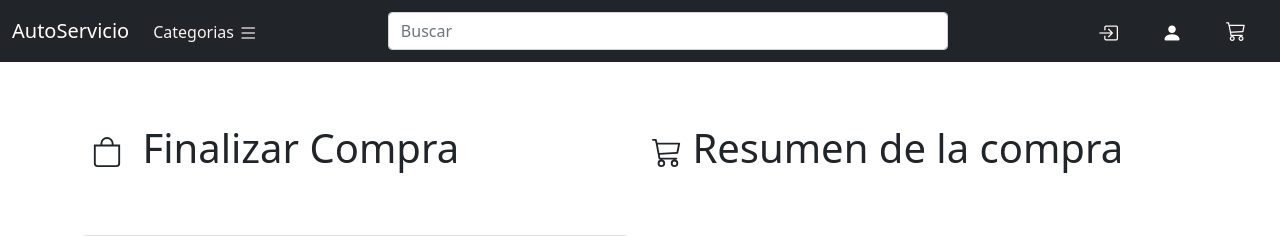
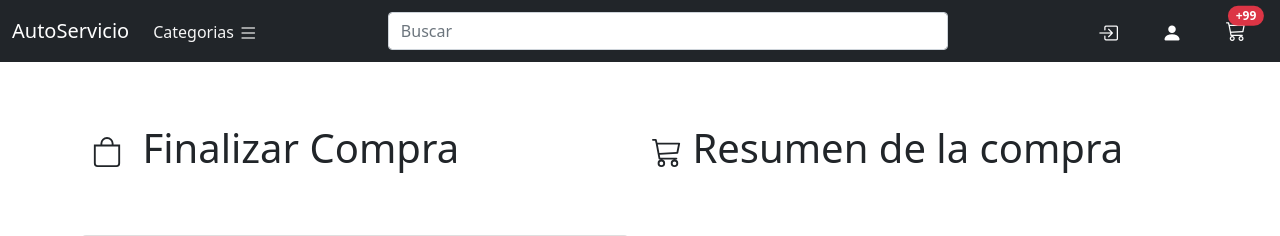
Before and after one commit to TortillaDePapa/Proyecto, a PHP site: page /Tarjeta.php in a window 1280 px wide. Shown: the top 236 px of the page. Run offline with PHP 8.4, Linux system fonts and the light colour scheme; some libraries are stand-ins or nearby versions.

Commit message:
perfil cliente, y carrito navbar

```diff
--- a/navbar.php
+++ b/navbar.php
@@ -75,9 +75,12 @@
             // echo "<button class='btn btn-buttom  btn-custom btn-xs'  type='submit'> <i class='icon bi-cart3'></i> </button>";
 
            ?>
-                <button class="btn btn-buttom  btn-custom btn-xs btn-carrito" type="button" data-bs-toggle="offcanvas"
-                    data-bs-target="#offcanvasRight" aria-controls="offcanvasRight"> <i class="icon bi-cart3"></i>
+                <button class="btn btn-buttom  btn-custom btn-xs btn-carrito "  type="button" data-bs-toggle="offcanvas"
+                    data-bs-target="#offcanvasRight" aria-controls="offcanvasRight"> <i class="icon bi-cart3"></i> <span class="position-absolute top-45 start-80 translate-middle badge rounded-pill bg-danger " style="top: auto !important;"> +99 <span class="visually-hidden">unread messages</span></span>
                 </button>
+
+
+
                 </div>
                 <div class="offcanvas offcanvas-end" tabindex="-1" id="offcanvasRight"
                     aria-labelledby="offcanvasRightLabel">
```
